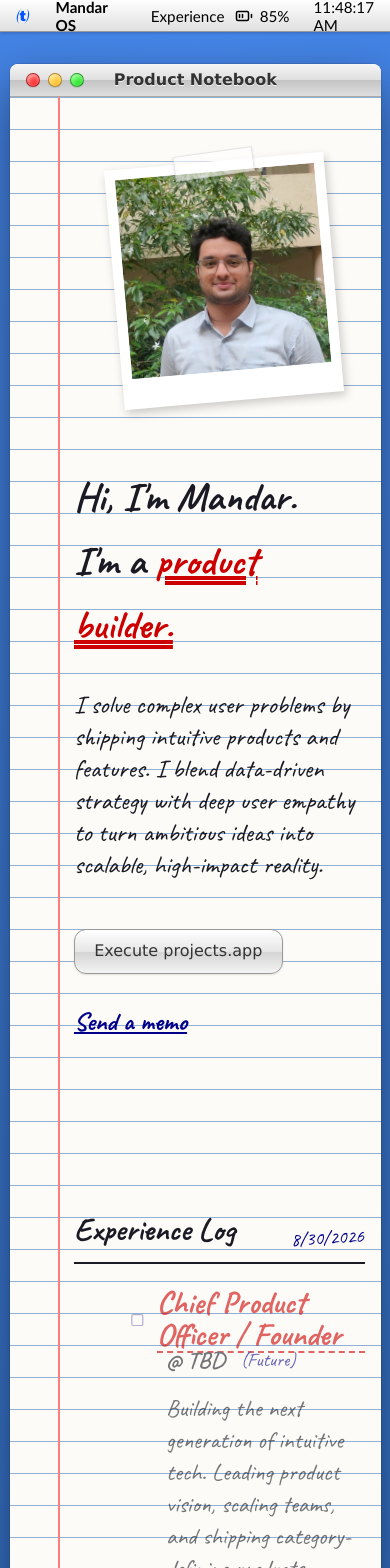
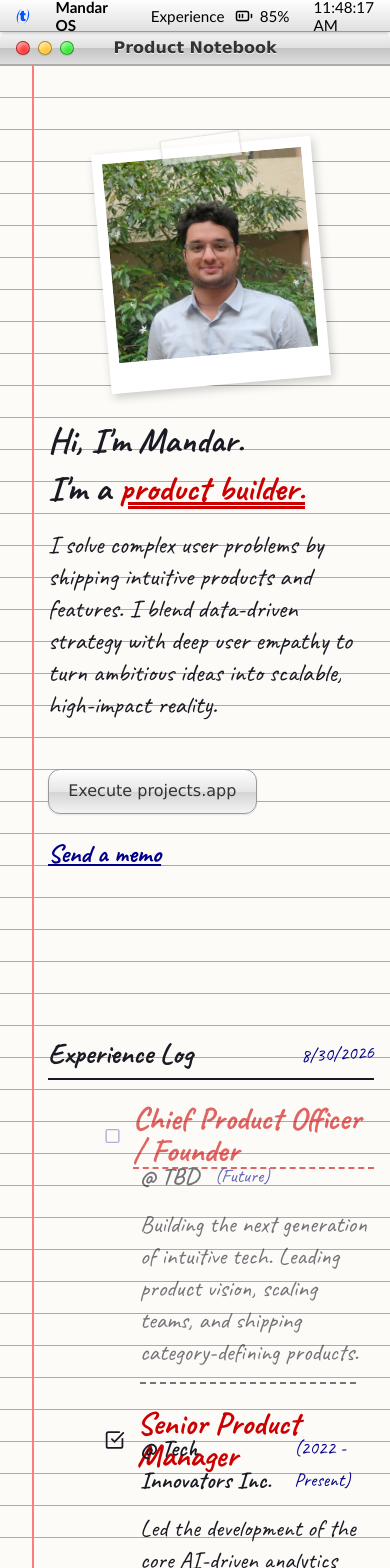
Before and after one commit to Mandar-Desurkar/Mandar-website, a Next.js app: page / in a window 390 px wide. Shown: the top 1568 px of the page. Built offline with nearby package versions, Linux system fonts and the light colour scheme.

Commit message:
fix: improve mobile responsiveness and layout scaling

```diff
--- a/src/app/globals.css
+++ b/src/app/globals.css
@@ -64,7 +64,7 @@ a {
   position: absolute;
   top: 0;
   bottom: 0;
-  left: 3rem;
+  left: 2rem;
   width: 2px;
   background-color: var(--margin-color);
   z-index: 10;
@@ -80,7 +80,7 @@ a {
 /* Container inside notebook */
 .container {
   width: 100%;
-  padding: 0 1rem 0 4rem;
+  padding: 0 1rem 0 3rem;
 }
 
 @media (min-width: 768px) {
@@ -92,20 +92,31 @@ a {
 /* Typography utilities */
 .hand-heading-1 {
   font-family: var(--font-handwriting), cursive;
-  font-size: clamp(2.5rem, 5vw, 4rem);
+  font-size: clamp(2.2rem, 8vw, 4rem);
   font-weight: 700;
-  line-height: calc(var(--line-height) * 2);
-  margin-bottom: var(--line-height);
+  line-height: calc(var(--line-height) * 1.5);
+  margin-bottom: calc(var(--line-height) * 0.5);
   color: var(--ink-black);
 }
 
 .hand-heading-2 {
   font-family: var(--font-handwriting), cursive;
-  font-size: clamp(2rem, 3vw, 3rem);
+  font-size: clamp(1.8rem, 6vw, 3rem);
   font-weight: 700;
-  line-height: calc(var(--line-height) * 2);
-  margin-bottom: var(--line-height);
+  line-height: calc(var(--line-height) * 1.5);
+  margin-bottom: calc(var(--line-height) * 0.5);
   color: var(--ink-black);
+}
+
+@media (min-width: 768px) {
+  .hand-heading-1 {
+    line-height: calc(var(--line-height) * 2);
+    margin-bottom: var(--line-height);
+  }
+  .hand-heading-2 {
+    line-height: calc(var(--line-height) * 2);
+    margin-bottom: var(--line-height);
+  }
 }
 
 /* Mac OS X UI Components */
@@ -121,19 +132,26 @@ a {
 }
 
 .os-window {
-  width: 95%;
+  width: 100%;
   max-width: 1200px;
-  margin: 4rem auto 2rem auto; /* Increased top spacing */
+  margin: 32px auto 0 auto;
   background: white;
-  border-radius: 8px;
+  border-radius: 0;
   box-shadow: 0 20px 50px rgba(0,0,0,0.5), 0 0 0 1px rgba(0,0,0,0.1);
   overflow: hidden;
   display: flex;
   flex-direction: column;
   position: relative;
   z-index: 10;
-  /* Animate in after the boot screen (1.25s) */
   animation: windowOpen 0.6s cubic-bezier(0.16, 1, 0.3, 1) 1.25s both;
+}
+
+@media (min-width: 768px) {
+  .os-window {
+    width: 95%;
+    margin: 4rem auto 2rem auto;
+    border-radius: 8px;
+  }
 }
 
 .os-titlebar {
--- a/src/components/Hero.module.css
+++ b/src/components/Hero.module.css
@@ -9,13 +9,14 @@
 .heroContainer {
   display: flex;
   flex-direction: column;
-  gap: 4rem;
+  gap: 2rem;
 }
 
 @media (min-width: 1024px) {
   .heroContainer {
     flex-direction: row-reverse;
     align-items: center;
+    gap: 4rem;
   }
 }
 
@@ -24,7 +25,17 @@
   display: flex;
   justify-content: center;
   align-items: center;
-  min-width: 300px;
+  min-width: auto;
+  order: -1; /* Photo on top for mobile */
+  margin-top: 1rem;
+}
+
+@media (min-width: 1024px) {
+  .visualsGroup {
+    min-width: 300px;
+    order: 0;
+    margin-top: 0;
+  }
 }
 
 /* Notebook Content */
@@ -48,9 +59,17 @@
 
 .ctaGroup {
   display: flex;
-  flex-wrap: wrap;
-  align-items: center;
-  gap: 2rem;
+  flex-direction: column;
+  align-items: flex-start;
+  gap: 1.5rem;
+}
+
+@media (min-width: 768px) {
+  .ctaGroup {
+    flex-direction: row;
+    align-items: center;
+    gap: 2rem;
+  }
 }
 
 .linkScribble {
```
